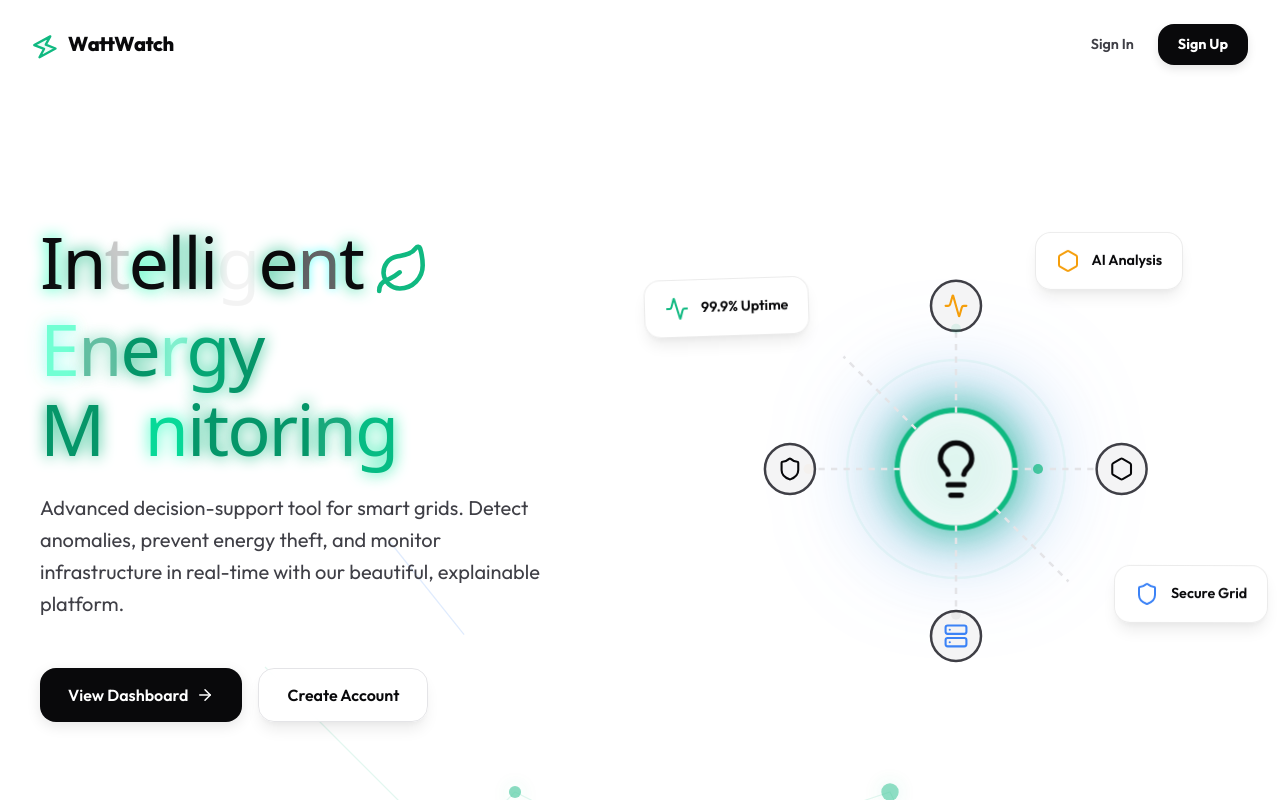
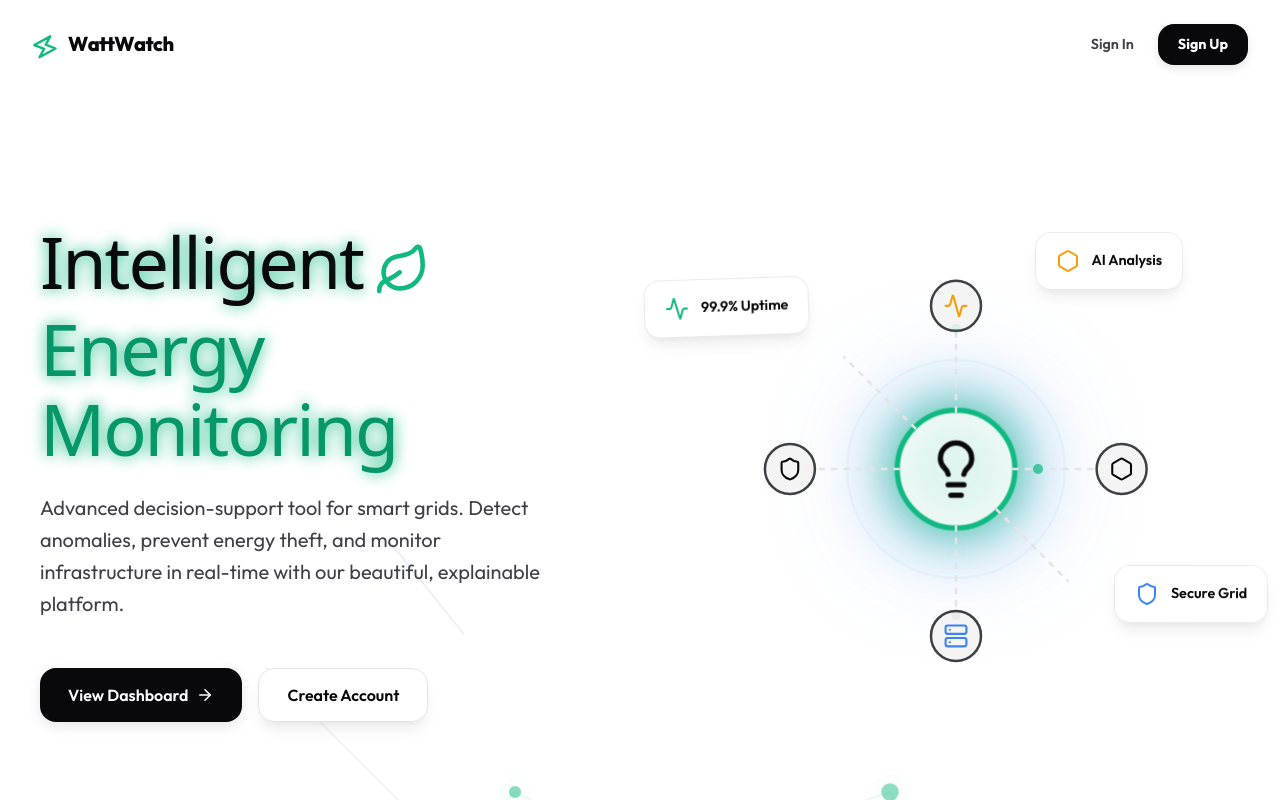
Before and after one commit to abhishekpatil8520-00/WattWatch, a React app in the folder frontend/: page / in a window 1280 px wide. Shown: the top 800 px of the page. Built offline with nearby package versions, Linux system fonts and the light colour scheme; the HTML template or start-up script is replaced by a standard one; a web font is replaced by a local one.

Commit message:
style: run glowing effect only once on load

```diff
--- a/frontend/src/pages/Landing.jsx
+++ b/frontend/src/pages/Landing.jsx
@@ -27,16 +27,12 @@ const wordVariants = {
 const letterVariants = {
   hidden: { opacity: 0, filter: "brightness(0)" },
   visible: (i) => ({
-    opacity: [0, 1, 0, 1, 0.5, 1, 1, 0, 1, 1],
+    opacity: [0, 1, 0, 1, 0.5, 1],
     filter: [
       "brightness(0)",
       "brightness(3)",
       "brightness(0)",
       "brightness(3)",
-      "brightness(1.5)",
-      "brightness(1)",
-      "brightness(1)",
-      "brightness(0.2)",
       "brightness(1.5)",
       "brightness(1)"
     ],
@@ -46,17 +42,11 @@ const letterVariants = {
       "none",
       "0 0 20px #10B981, 0 0 40px #10B981",
       "0 0 10px #10B981",
-      "0 0 15px #10B981",
-      "0 0 15px #10B981",
-      "none",
-      "0 0 15px #10B981",
       "0 0 15px #10B981"
     ],
     transition: {
-      duration: 3 + (i % 4),
-      repeat: Infinity,
-      repeatType: "loop",
-      times: [0, 0.05, 0.1, 0.15, 0.2, 0.25, 0.8, 0.82, 0.85, 1]
+      duration: 1 + (i % 3) * 0.3,
+      times: [0, 0.1, 0.2, 0.3, 0.5, 1]
     }
   })
 };
```
